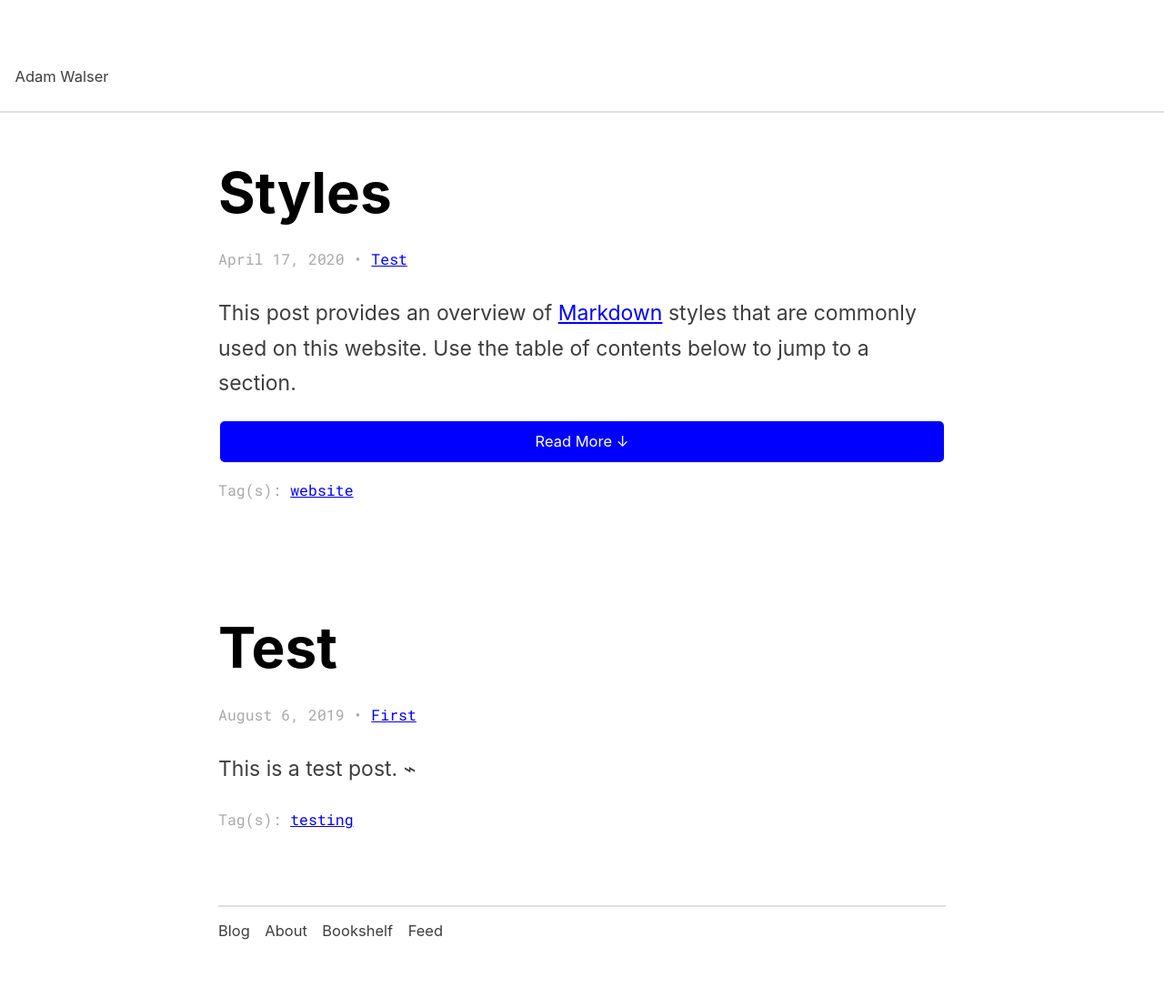
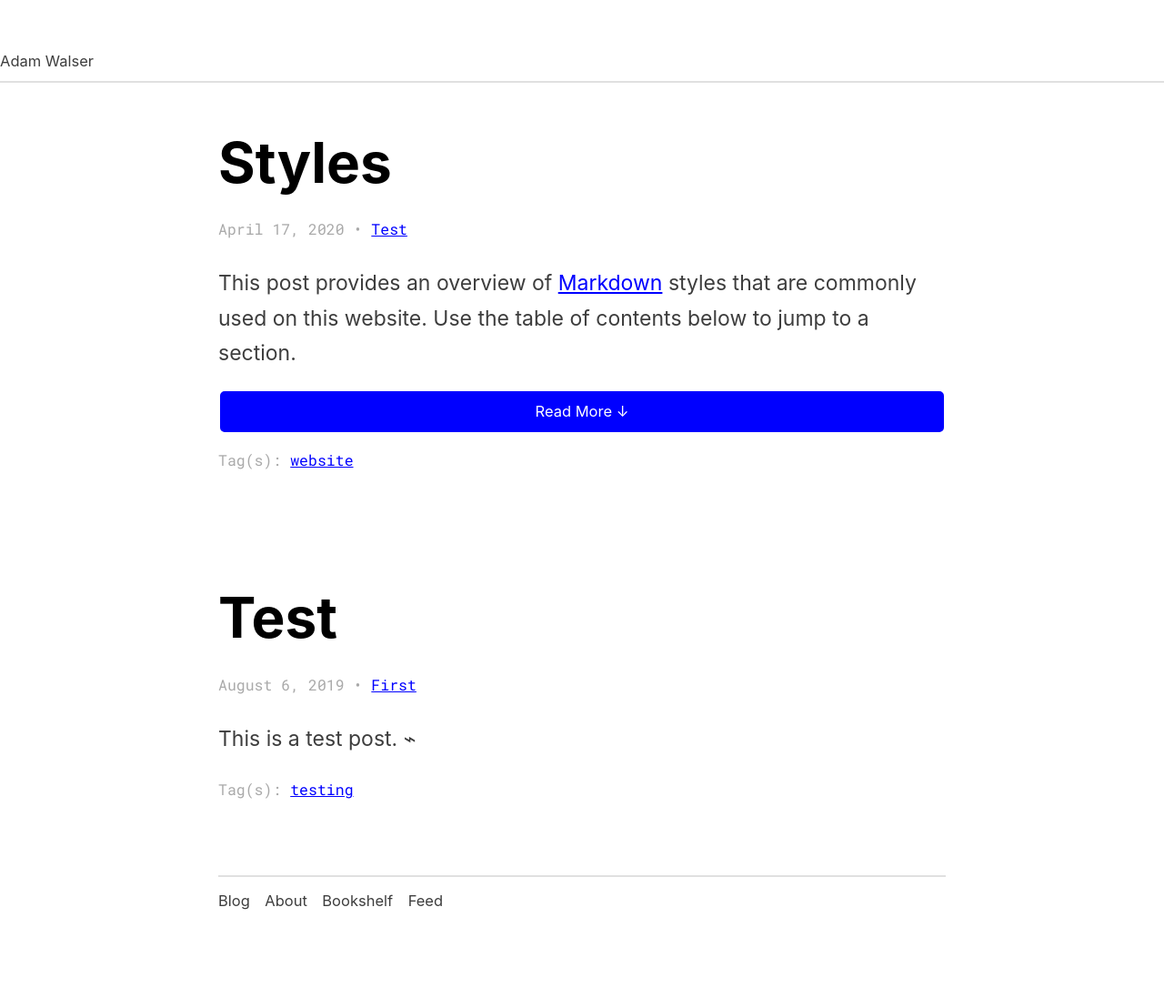
Before and after one commit to ajpwalser/ajpwalser.github.io, a Jekyll site: the page built from index.html, in a window 1280 px wide. Shown: the whole page at 91% size. Built offline with Jekyll 4.4.1, drawn with Linux system fonts in a browser that asks for light colours; some web fonts are replaced; the list of posts is cut into pages by our own code; after the commit the page ends 1064 px from its top, so only the background shows below that.

Commit message:
Update style.css

```diff
--- a/css/style.css
+++ b/css/style.css
@@ -92,7 +92,6 @@ h1 {
 	font-size: 0.718em;
 	font-weight: 400;
 	line-height: 1.25em;
-	padding: 1em; /* add */
 }
 
 .header a {
```
